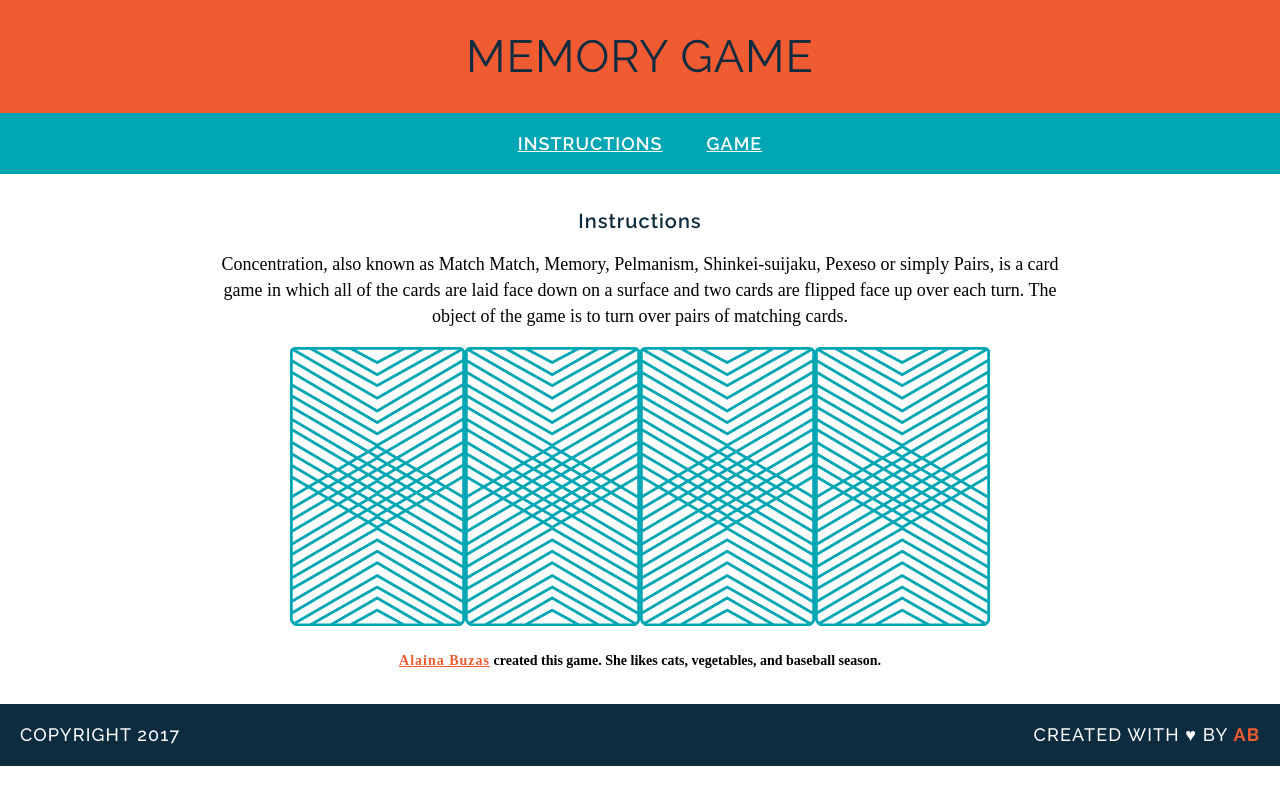
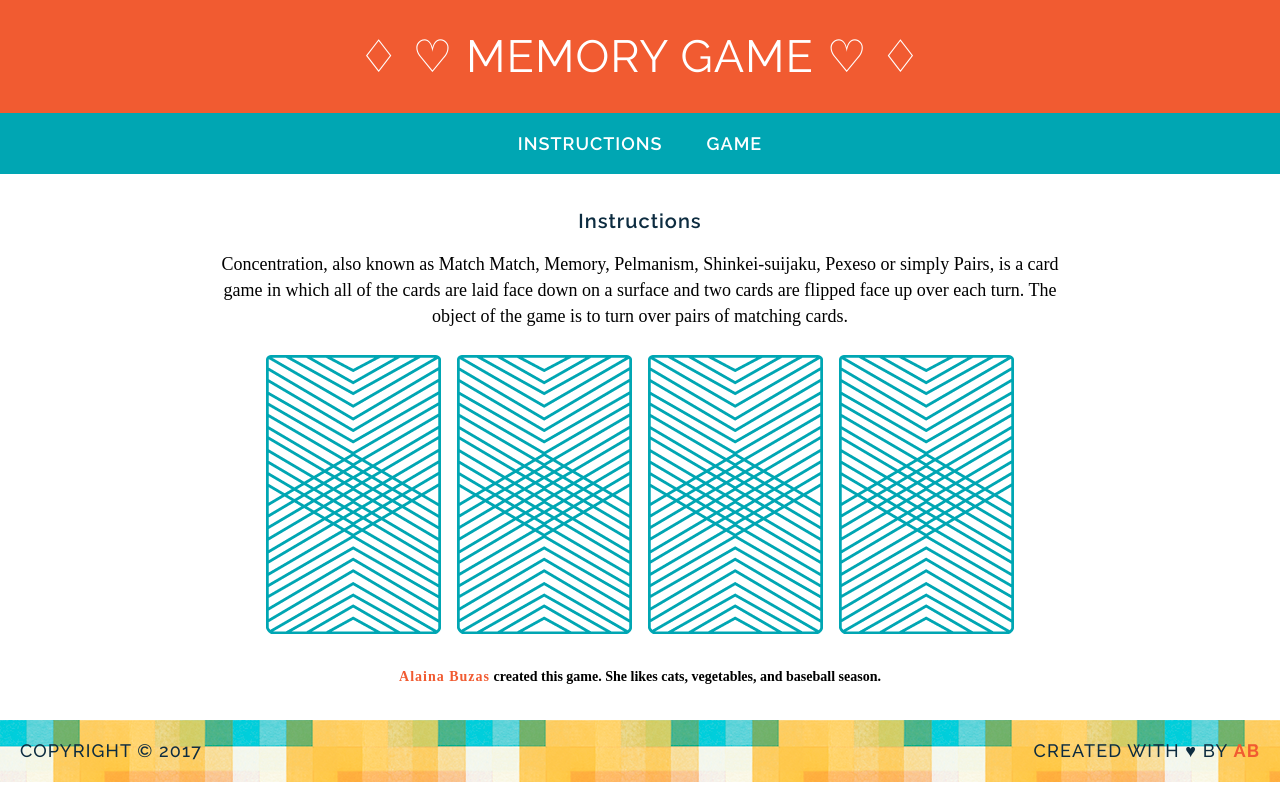
Before and after one commit to alainabuzas/memorygame2, a plain HTML site: page index.html in a window 1280 px wide. Drawn offline with Linux system fonts and the light colour scheme; a web font is replaced by a local one.

Commit message:
spaced cards

```diff
--- a/css/style.css
+++ b/css/style.css
@@ -6,7 +6,7 @@ body {
 
 h1 {
 	font-family: "Raleway", sans-serif;
-	color: #0D2C40;
+	color: #FFFFFF;
 	letter-spacing: 1px;
 	font-weight: 400;
 	font-size: 45px;
@@ -34,11 +34,11 @@ a {
 	letter-spacing: 1px;
 	font-weight: 600;
 	font-size: 18px;
-	border-bottom: 2px solid transparent;
+	text-decoration: none;
 }
 
 a:hover {
-	border: white;
+	color: #0D2C40;
 }
 
 h5 {
@@ -77,16 +77,16 @@ main {
 	margin: 35px auto 35px auto;
 }
 
-.card {
-	margin: 40px 8px 0 8px;
+.space-fix {
+	margin: 8px;
 }
 
 footer {
 	text-transform: uppercase;
 	padding-left: 20px;
 	padding-right: 20px;
-	background-color: #0D2C40;
-	color: white;
+	background-image: url(../images/cuadros.png);
+	color: #0D2C40;
 	font-size: 14px;
 	letter-spacing: .08em;
 	font-weight: 500;
@@ -113,5 +113,5 @@ footer {
 
 .name {
 	color: #F15B31;
-	font-weight: 700;
+	font-weight:700;
 }
--- a/index.html
+++ b/index.html
@@ -9,25 +9,25 @@
 <body>
 
 <header>
-	<h1>Memory Game</h1>
+	<h1>&#x2662; &#x2661; Memory Game &#x2661; &#x2662;</h1>
 </header>
 
 <nav>
-	<a href="#" class="nav-anchor">Instructions</a>
-	<a href="#" class="nav-anchor">Game</a>
+	<a href="#instructions" class="nav-anchor">Instructions</a>
+	<a href="#game" class="nav-anchor">Game</a>
 </nav>
 
 <main>
-<h2>Instructions</h2>
+<a name="instructions"><h2>Instructions</h2></a>
 <p> Concentration, also known as Match Match, Memory, Pelmanism, Shinkei-suijaku, Pexeso or simply Pairs, is a card game in which all of the cards are laid face down on a surface and two cards are flipped face up over each turn. The object of the game is to turn over pairs of matching cards.</p>
 
-<div id="game-board" class="board clearfix"></div>
+<a name="game"><div id="game-board" class="board clearfix"></div></a>
 
 <h5><a href="https://www.instagram.com/alainabuzas/" class="h5link">Alaina Buzas</a> created this game. She likes cats, vegetables, and baseball season.</h5>
 </main>
 
 <footer class="clearfix">
-	<p class="copyright">Copyright 2017</p>
+	<p class="copyright">Copyright &#169; 2017</p>
 	<p class="message">Created with &hearts; by <span class="name">AB</span>
 </footer>
 <script src="js/main.js"></script>
--- a/js/main.js
+++ b/js/main.js
@@ -31,7 +31,7 @@ var checkForMatch = function () {
   } else {
       alert("Sorry, no match! Refresh the page to try again.");
   }
-}
+};
 
 var flipCard = function () {
 	var cardId = this.getAttribute('data-id');
@@ -48,9 +48,10 @@ var createBoard = function () {
 	var cardElement = document.createElement('img');
 	cardElement.setAttribute('src', 'images/back.png');
 	cardElement.setAttribute('data-id', i);
+	cardElement.setAttribute('class', 'space-fix');
 	cardElement.addEventListener('click', flipCard);
 	document.getElementById('game-board').appendChild(cardElement);
 	}
-}
+};
 
 createBoard ();
```
Also changed, not shown: images/cuadros.png (added).
